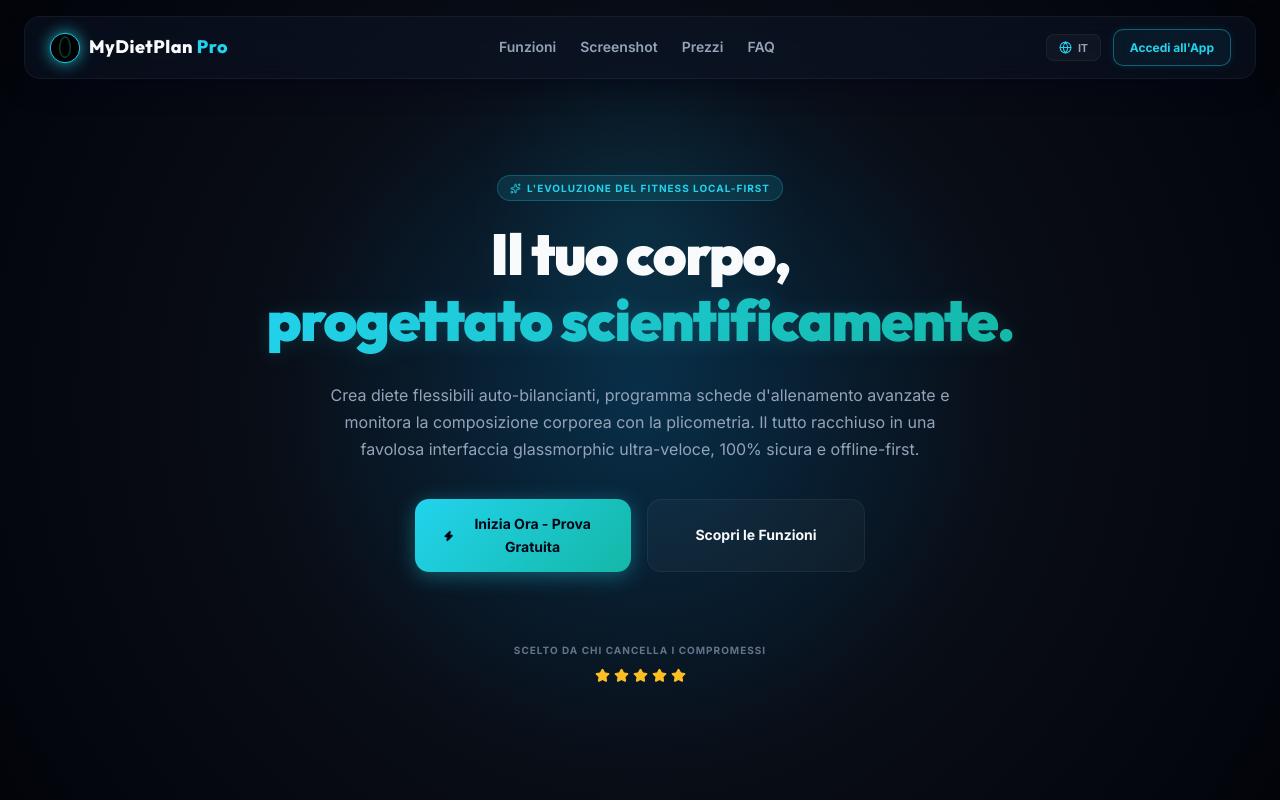
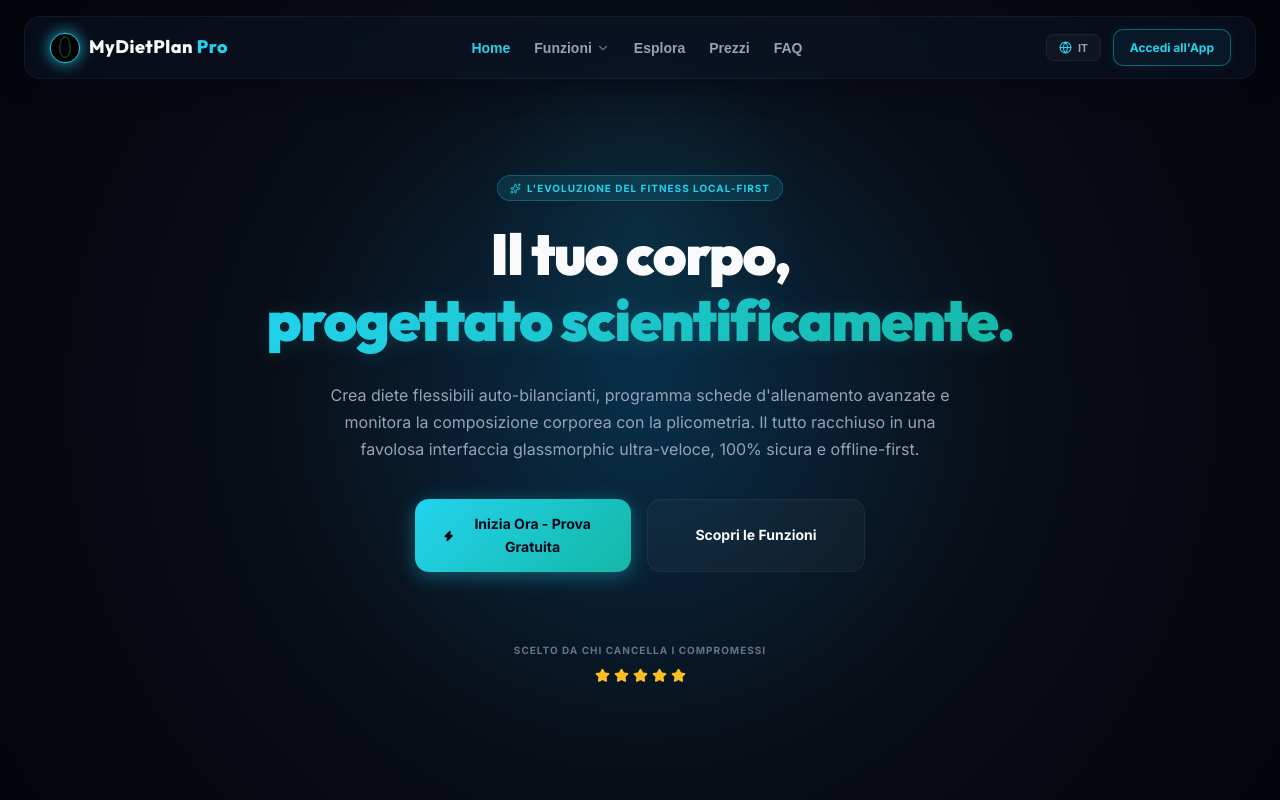
Before and after one commit to danielegabrovec/sito-mydietplan-pro, a React (Vite) app: page / in a window 1280 px wide. Shown: the top 800 px of the page. Built offline with nearby package versions, Linux system fonts and the light colour scheme.

Commit message:
feat: Implement global routing header with features hover dropdown, rename screenshots to explore

```diff
--- a/src/components/LandingPage.tsx
+++ b/src/components/LandingPage.tsx
@@ -49,6 +49,22 @@ export default function LandingPage() {
 
   // Stato per le FAQ Accordion (memorizza gli ID aperti)
   const [openFaqId, setOpenFaqId] = useState<number | null>(null);
+
+  // Stato per il menu dropdown
+  const [isDropdownOpen, setIsDropdownOpen] = useState(false);
+
+  const handleScrollTo = (anchorId: string) => {
+    if (currentPage !== 'home') {
+      setCurrentPage('home');
+      setTimeout(() => {
+        const el = document.getElementById(anchorId);
+        if (el) el.scrollIntoView({ behavior: 'smooth' });
+      }, 100);
+    } else {
+      const el = document.getElementById(anchorId);
+      if (el) el.scrollIntoView({ behavior: 'smooth' });
+    }
+  };
 
   // Forza lo scorrimento in cima alla pagina ad ogni cambio rotta o cambio passo
   useEffect(() => {
@@ -108,7 +124,7 @@ export default function LandingPage() {
     it: {
       metaTitle: 'MyDietPlan Pro - Il tuo corpo, progettato scientificamente',
       navFeatures: 'Funzioni',
-      navScreenshots: 'Screenshot',
+      navScreenshots: 'Esplora',
       navPricing: 'Prezzi',
       navFaq: 'FAQ',
       btnOpenApp: 'Accedi all\'App',
@@ -183,7 +199,7 @@ export default function LandingPage() {
     en: {
       metaTitle: 'MyDietPlan Pro - Your body, scientifically engineered',
       navFeatures: 'Features',
-      navScreenshots: 'Screenshots',
+      navScreenshots: 'Explore',
       navPricing: 'Pricing',
       navFaq: 'FAQ',
       btnOpenApp: 'Open App',
@@ -288,22 +304,8 @@ export default function LandingPage() {
         </div>
 
         {/* NAVIGATION LINKS */}
-        {currentPage === 'home' ? (
-          <nav style={{ display: 'flex', gap: '24px', fontSize: '14px', fontWeight: '600' }} className="nav-links">
-            <a href="#features" style={{ color: 'var(--text-secondary)', transition: 'color 0.2s' }} onMouseEnter={(e) => e.currentTarget.style.color = 'var(--accent-cyan)'} onMouseLeave={(e) => e.currentTarget.style.color = 'var(--text-secondary)'}>
-              {currentT.navFeatures}
-            </a>
-            <a href="#screenshots" style={{ color: 'var(--text-secondary)', transition: 'color 0.2s' }} onMouseEnter={(e) => e.currentTarget.style.color = 'var(--accent-cyan)'} onMouseLeave={(e) => e.currentTarget.style.color = 'var(--text-secondary)'}>
-              {currentT.navScreenshots}
-            </a>
-            <a href="#pricing" style={{ color: 'var(--text-secondary)', transition: 'color 0.2s' }} onMouseEnter={(e) => e.currentTarget.style.color = 'var(--accent-cyan)'} onMouseLeave={(e) => e.currentTarget.style.color = 'var(--text-secondary)'}>
-              {currentT.navPricing}
-            </a>
-            <a href="#faq" style={{ color: 'var(--text-secondary)', transition: 'color 0.2s' }} onMouseEnter={(e) => e.currentTarget.style.color = 'var(--accent-cyan)'} onMouseLeave={(e) => e.currentTarget.style.color = 'var(--text-secondary)'}>
-              {currentT.navFaq}
-            </a>
-          </nav>
-        ) : (
+        <nav style={{ display: 'flex', gap: '24px', fontSize: '14px', fontWeight: '600', alignItems: 'center' }} className="nav-links">
+          {/* HOME */}
           <button
             type="button"
             onClick={() => setCurrentPage('home')}
@@ -311,21 +313,183 @@ export default function LandingPage() {
               background: 'transparent',
               border: 'none',
               cursor: 'pointer',
-              color: 'var(--accent-cyan)',
               fontSize: '14px',
-              fontWeight: '700',
-              display: 'flex',
-              alignItems: 'center',
-              gap: '6px',
-              transition: 'all 0.2s'
+              fontWeight: '600',
+              color: currentPage === 'home' ? 'var(--accent-cyan)' : 'var(--text-secondary)',
+              transition: 'color 0.2s'
             }}
-            onMouseEnter={(e) => e.currentTarget.style.opacity = '0.8'}
-            onMouseLeave={(e) => e.currentTarget.style.opacity = '1'}
+            onMouseEnter={(e) => e.currentTarget.style.color = 'var(--accent-cyan)'}
+            onMouseLeave={(e) => {
+              if (currentPage !== 'home') e.currentTarget.style.color = 'var(--text-secondary)';
+            }}
           >
-            <ChevronLeft size={16} />
-            <span>{currentT.btnBackHome}</span>
+            Home
           </button>
-        )}
+
+          {/* DROPDOWN TRIGGER (FUNZIONI) */}
+          <div
+            style={{ position: 'relative' }}
+            onMouseEnter={() => setIsDropdownOpen(true)}
+            onMouseLeave={() => setIsDropdownOpen(false)}
+          >
+            <button
+              type="button"
+              style={{
+                background: 'transparent',
+                border: 'none',
+                cursor: 'pointer',
+                fontSize: '14px',
+                fontWeight: '600',
+                color: currentPage !== 'home' ? 'var(--accent-cyan)' : 'var(--text-secondary)',
+                display: 'flex',
+                alignItems: 'center',
+                gap: '4px',
+                transition: 'color 0.2s'
+              }}
+              onMouseEnter={(e) => e.currentTarget.style.color = 'var(--accent-cyan)'}
+              onMouseLeave={(e) => {
+                if (currentPage === 'home') e.currentTarget.style.color = 'var(--text-secondary)';
+              }}
+            >
+              <span>{currentT.navFeatures}</span>
+              <ChevronDown size={14} style={{
+                transform: isDropdownOpen ? 'rotate(180deg)' : 'rotate(0)',
+                transition: 'transform 0.2s',
+                color: currentPage !== 'home' ? 'var(--accent-cyan)' : 'var(--text-muted)'
+              }} />
+            </button>
+
+            {/* DROPDOWN MENU */}
+            {isDropdownOpen && (
+              <div
+                className="glass"
+                style={{
+                  position: 'absolute',
+                  top: '100%',
+                  left: '55%',
+                  transform: 'translateX(-50%) translateY(8px)',
+                  width: '260px',
+                  padding: '8px',
+                  borderRadius: '12px',
+                  boxShadow: '0 15px 35px rgba(2, 6, 23, 0.9), 0 0 20px rgba(34, 211, 238, 0.05)',
+                  zIndex: 200,
+                  display: 'flex',
+                  flexDirection: 'column',
+                  gap: '4px'
+                }}
+              >
+                {[
+                  { id: 'diet', icon: Apple, labelIt: '🍏 Diet Architect', labelEn: '🍏 Diet Architect' },
+                  { id: 'workout', icon: Dumbbell, labelIt: '🏋️ Workout Hub', labelEn: '🏋️ Workout Hub' },
+                  { id: 'body', icon: Ruler, labelIt: '📊 Composizione Corporea', labelEn: '📊 Body Composition' },
+                  { id: 'wellness', icon: Heart, labelIt: '🛌 Bio-Tracker & Sonno', labelEn: '🛌 Bio-Tracker & Sleep' },
+                  { id: 'mindfulness', icon: Wind, labelIt: '🌬️ Spazio Mindfulness', labelEn: '🌬️ Mindfulness Space' }
+                ].map((sub) => {
+                  const isCurrentSub = currentPage === sub.id;
+                  const Icon = sub.icon;
+                  return (
+                    <button
+                      key={sub.id}
+                      type="button"
+                      onClick={() => {
+                        setCurrentPage(sub.id as Page);
+                        setIsDropdownOpen(false);
+                      }}
+                      style={{
+                        background: isCurrentSub ? 'var(--cyan-glow)' : 'transparent',
+                        border: 'none',
+                        borderRadius: '8px',
+                        padding: '10px 14px',
+                        cursor: 'pointer',
+                        textAlign: 'left',
+                        fontSize: '13px',
+                        fontWeight: '700',
+                        color: isCurrentSub ? 'var(--accent-cyan)' : 'var(--text-primary)',
+                        display: 'flex',
+                        alignItems: 'center',
+                        gap: '8px',
+                        transition: 'all 0.2s',
+                        width: '100%'
+                      }}
+                      onMouseEnter={(e) => {
+                        if (!isCurrentSub) {
+                          e.currentTarget.style.background = 'rgba(255,255,255,0.03)';
+                          e.currentTarget.style.color = 'var(--accent-cyan)';
+                        }
+                      }}
+                      onMouseLeave={(e) => {
+                        if (!isCurrentSub) {
+                          e.currentTarget.style.background = 'transparent';
+                          e.currentTarget.style.color = 'var(--text-primary)';
+                        }
+                      }}
+                    >
+                      <Icon size={14} style={{ color: isCurrentSub ? 'var(--accent-cyan)' : 'var(--text-muted)' }} />
+                      <span>{lang === 'it' ? sub.labelIt : sub.labelEn}</span>
+                    </button>
+                  );
+                })}
+              </div>
+            )}
+          </div>
+
+          {/* EXPLORE (RENAMED FROM SCREENSHOTS) */}
+          <button
+            type="button"
+            onClick={() => handleScrollTo('screenshots')}
+            style={{
+              background: 'transparent',
+              border: 'none',
+              cursor: 'pointer',
+              fontSize: '14px',
+              fontWeight: '600',
+              color: 'var(--text-secondary)',
+              transition: 'color 0.2s'
+            }}
+            onMouseEnter={(e) => e.currentTarget.style.color = 'var(--accent-cyan)'}
+            onMouseLeave={(e) => e.currentTarget.style.color = 'var(--text-secondary)'}
+          >
+            {currentT.navScreenshots}
+          </button>
+
+          {/* PRICING */}
+          <button
+            type="button"
+            onClick={() => handleScrollTo('pricing')}
+            style={{
+              background: 'transparent',
+              border: 'none',
+              cursor: 'pointer',
+              fontSize: '14px',
+              fontWeight: '600',
+              color: 'var(--text-secondary)',
+              transition: 'color 0.2s'
+            }}
+            onMouseEnter={(e) => e.currentTarget.style.color = 'var(--accent-cyan)'}
+            onMouseLeave={(e) => e.currentTarget.style.color = 'var(--text-secondary)'}
+          >
+            {currentT.navPricing}
+          </button>
+
+          {/* FAQ */}
+          <button
+            type="button"
+            onClick={() => handleScrollTo('faq')}
+            style={{
+              background: 'transparent',
+              border: 'none',
+              cursor: 'pointer',
+              fontSize: '14px',
+              fontWeight: '600',
+              color: 'var(--text-secondary)',
+              transition: 'color 0.2s'
+            }}
+            onMouseEnter={(e) => e.currentTarget.style.color = 'var(--accent-cyan)'}
+            onMouseLeave={(e) => e.currentTarget.style.color = 'var(--text-secondary)'}
+          >
+            {currentT.navFaq}
+          </button>
+        </nav>
 
         {/* ACTIONS */}
         <div style={{ display: 'flex', alignItems: 'center', gap: '12px' }}>
```
